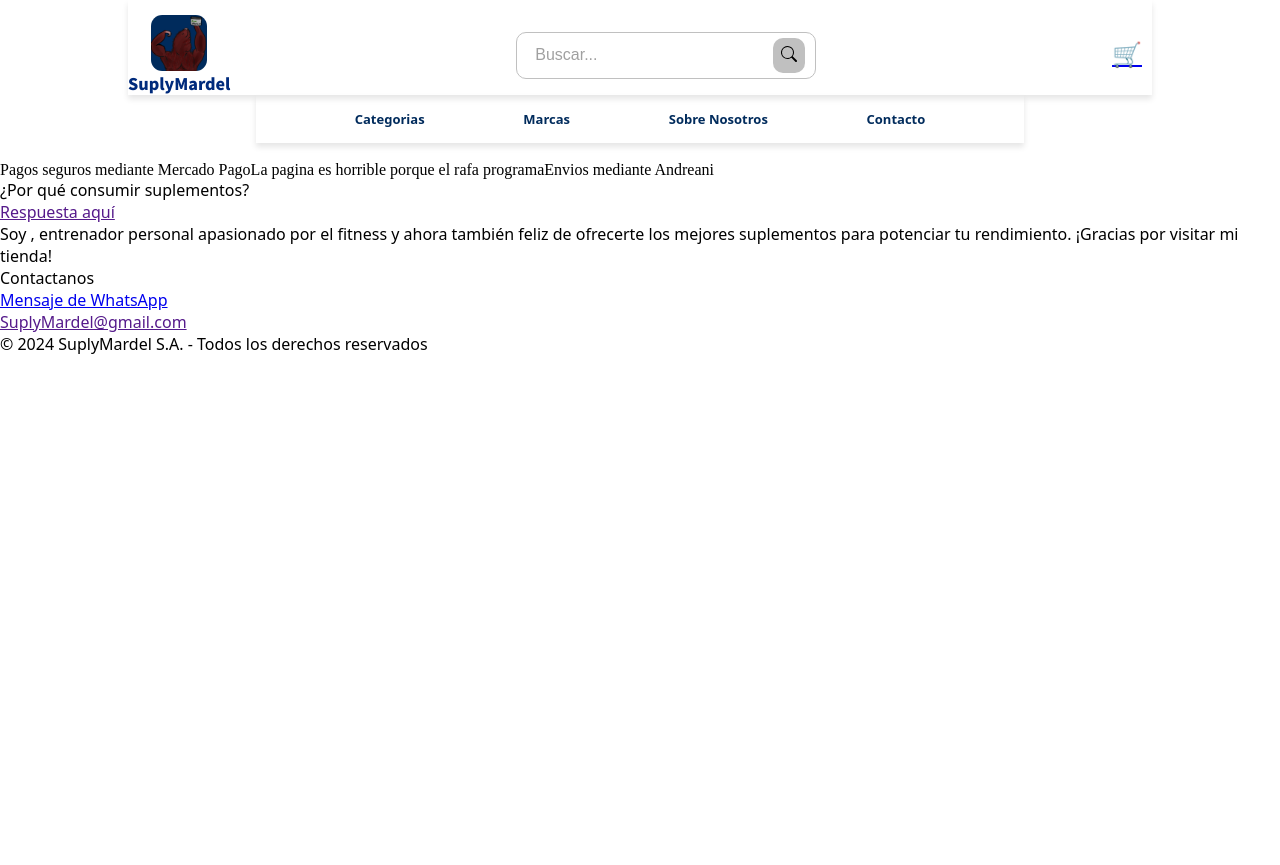
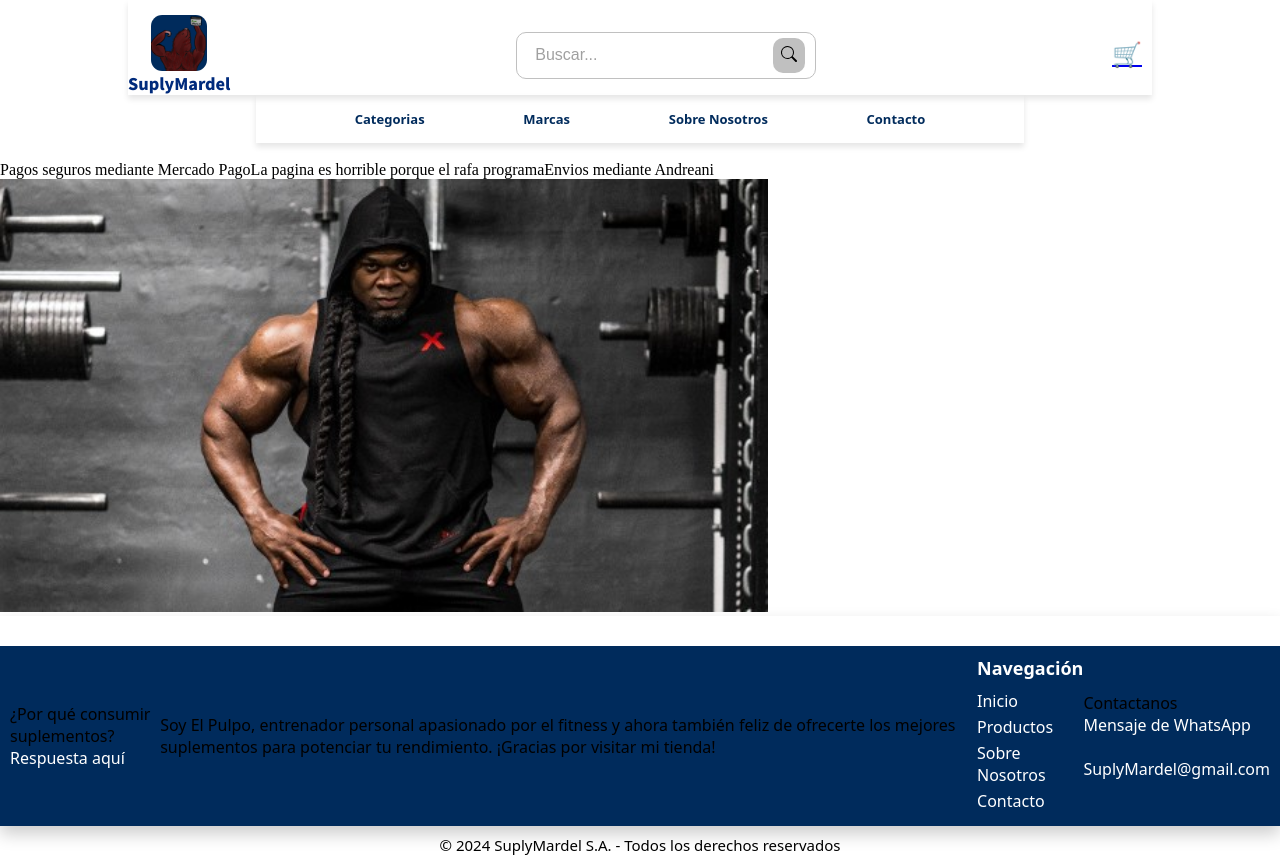
Before and after one commit to facundopidal/ProyectoLab4-SuplyMardel, an Angular app: page / in a window 1280 px wide. Before the commit the page ends 800 px from the top, so only its background shows below. Built offline with nearby package versions, Linux system fonts and the light colour scheme; a web font is replaced by a local one.

Commit message:
Co-authored-by: shuliannnn <shuliannnn@users.noreply.github.com>

```diff
--- a/angular.json
+++ b/angular.json
@@ -92,5 +92,8 @@
         }
       }
     }
+  },
+  "cli": {
+    "analytics": false
   }
 }
--- a/src/app/components/footer/footer.component.css
+++ b/src/app/components/footer/footer.component.css
@@ -1,3 +1,50 @@
 footer{
   font-family: system-ui, -apple-system, sans-serif;
 }
+.footer-container{
+  display: flex;
+  justify-content: space-between;
+  align-items: center;
+  padding: 10px;
+  background-color: #002b5c;
+}
+/* Estilo para el texto del título de la sección */
+.navegacion {
+  font-weight: bold;
+  color: white;
+  font-size: 18px;
+  margin-bottom: 10px;
+}
+
+/* Estilo general para los links de la navegación */
+div[class^="footer-"] a {
+  display: block;
+  color: white;
+  text-decoration: none;
+  font-size: 16px;
+  padding: 0px;
+  margin: 0px;
+  border: 0px;
+}
+
+/* Estilo al pasar el mouse sobre los links */
+div[class^="footer-"] a:hover {
+  color: grey; /* Cambia el color de los links al pasar el mouse */
+}
+
+/* Estilo del contenedor principal para ajustar la alineación */
+div[class^="footer-"] {
+  margin-bottom: 4px;
+}
+
+.linea-horizontal{
+  box-shadow: 0 8px 16px rgba(0, 0, 0, 0.2);
+  padding-top: 30px;
+}
+
+.copy{
+  padding-top: 5px;
+  padding-bottom: 10px;
+  text-align: center;
+  font-size: 15px;
+}
--- a/src/app/components/footer/footer.component.html
+++ b/src/app/components/footer/footer.component.html
@@ -1,12 +1,39 @@
 <footer>
+
+    <div class="linea-horizontal">
+        <div class="footer-container">
+            <div class="sec1">
                 <p>¿Por qué consumir suplementos?</p>
                 <a href="">Respuesta aquí</a>
-    <p>Soy , entrenador personal apasionado por el fitness y
+            </div>
+            <div class="sec2">
+                <p>Soy El Pulpo, entrenador personal apasionado por el fitness y
                     ahora también feliz de ofrecerte los mejores suplementos para potenciar tu rendimiento.
                     ¡Gracias por visitar mi tienda!</p>
+            </div>
+            <div class="sec3">
+                <p class="navegacion">Navegación</p>
+                <div class="footer-home">
+                    <a href="/">Inicio</a>
+                </div>
+                <div class="footer-products">
+                    <a href="/productos">Productos</a>
+                </div>
+                <div class="footer-about_us">
+                    <a href="/sobre-nosotros">Sobre Nosotros</a>
+                </div>
+                <div class="footer-contact">
+                    <a href="/contacto">Contacto</a>
+                </div>
+            </div>
+            <div class="sec4">
                 <p>Contactanos</p>
-        <a href="https://wa.me/2235468853?text=Hola,%20quiero%20realizar%20una%20consulta.">Mensaje de WhatsApp</a>
+                <a href="https://wa.me/2235468853?text=Hola,%20quiero%20realizar%20una%20consulta.">Mensaje de
+                    WhatsApp</a>
                 <br>
                 <a href="">SuplyMardel{{"@"}}gmail.com</a>
-    <p>© 2024 SuplyMardel S.A. - Todos los derechos reservados</p>
+            </div>
+        </div>
+    </div>
+    <p class="copy">© 2024 SuplyMardel S.A. - Todos los derechos reservados</p>
 </footer>
--- a/src/app/components/footer/footer.component.ts
+++ b/src/app/components/footer/footer.component.ts
@@ -11,5 +11,8 @@
     styleUrl: './footer.component.css'
 })
 export class FooterComponent {
-
+    items =[{nombre:"Inicio"},
+        {nombre:"Productos"},
+        {nombre:"Sobre Nosotros"},
+        {nombre:"Contacto"}]
 }
--- a/src/app/components/info-section/info-section.component.css
+++ b/src/app/components/info-section/info-section.component.css
@@ -1,3 +1,9 @@
 :host {
   display: block;
 }
+
+.mainImage{
+    width: 60%;
+    height: auto;
+
+}
--- a/src/app/components/info-section/info-section.component.html
+++ b/src/app/components/info-section/info-section.component.html
@@ -9,5 +9,6 @@
         <span>Pagos seguros mediante Mercado Pago</span>
         <span>La pagina es horrible porque el rafa programa</span>
         <span>Envios mediante Andreani</span>
+        <img src="HombreGym.jpg" alt="tipo musculoso" class="mainImage">
     </div>
 </section>
```
Also changed, not shown: public/HombreGym.jpg (added), 1 other file (tests, documents, lock files or other folders). Lines whose indentation alone changed are shown as unchanged.
